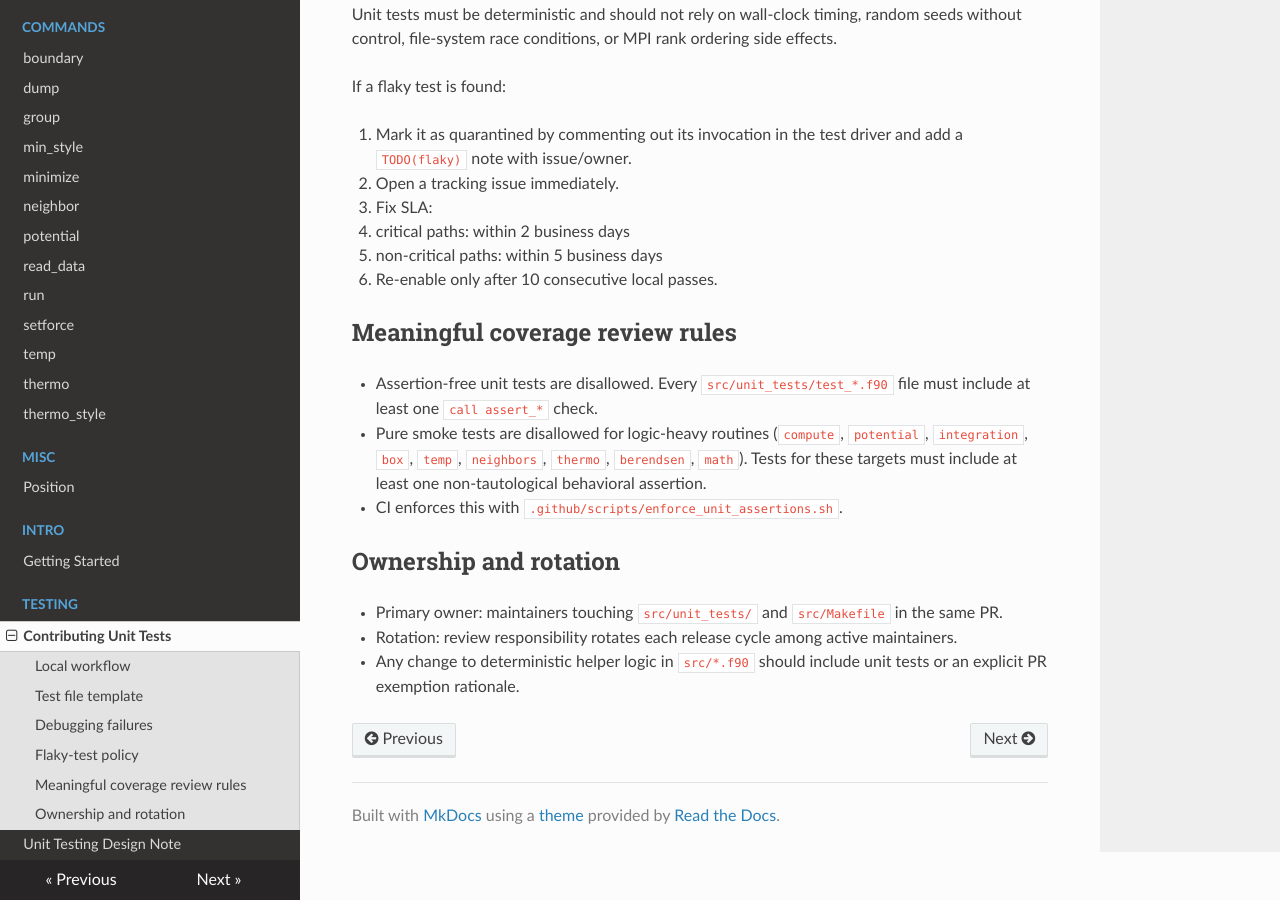
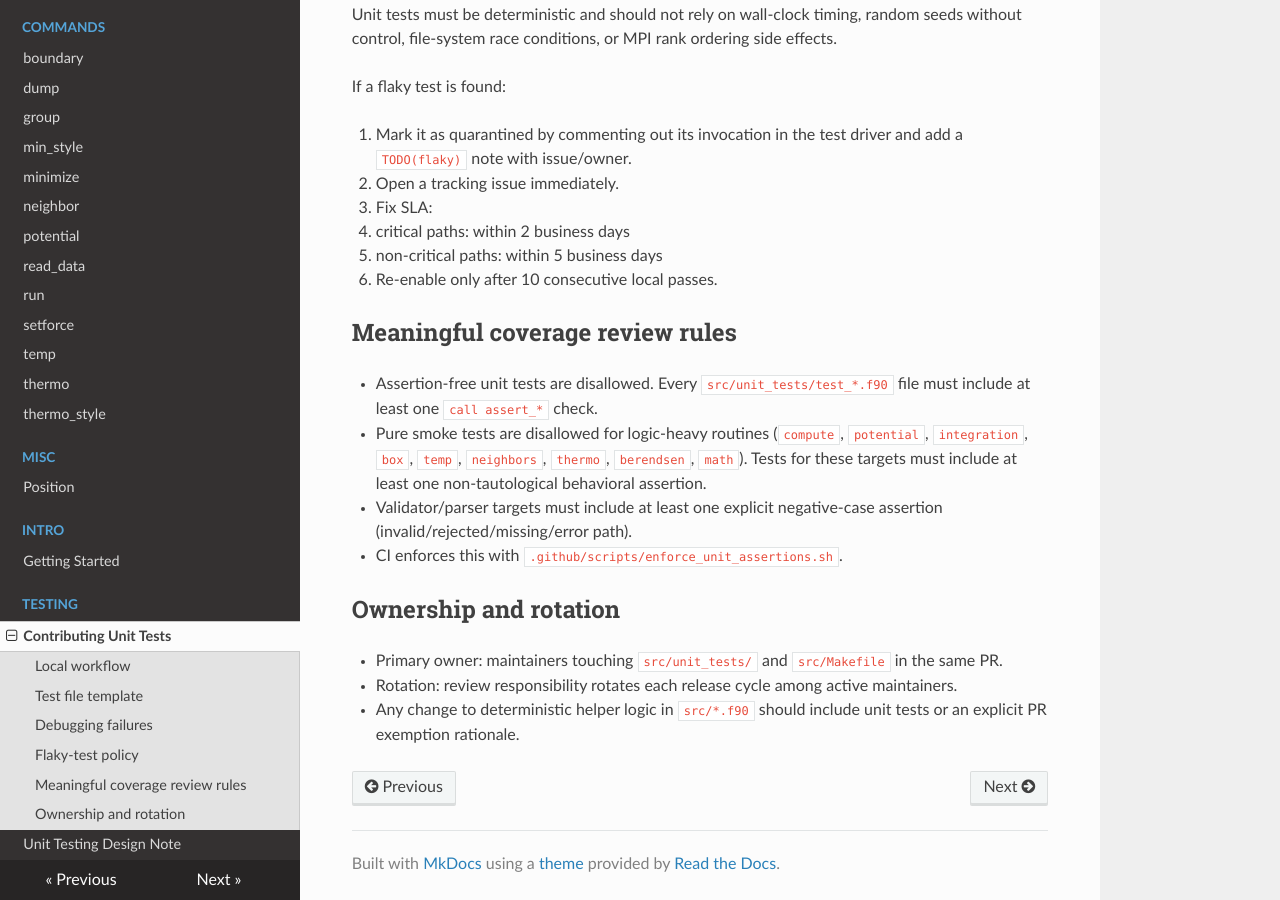
Before and after one commit to aselimov/vibeCAC, an MkDocs documentation site: the page built from docs/testing/contributing-unit-tests.md, in a window 1280 px wide and 900 px high, scrolled down 1342 px. Built offline with MkDocs 1.6.1, drawn with Linux system fonts in a browser that asks for light colours; nearby versions of some CDN libraries.

Commit message:
Enforce negative-case coverage for validator/parser unit tests

```diff
--- a/docs/testing/contributing-unit-tests.md
+++ b/docs/testing/contributing-unit-tests.md
@@ -71,6 +71,7 @@ If a flaky test is found:
 
 - Assertion-free unit tests are disallowed. Every `src/unit_tests/test_*.f90` file must include at least one `call assert_*` check.
 - Pure smoke tests are disallowed for logic-heavy routines (`compute`, `potential`, `integration`, `box`, `temp`, `neighbors`, `thermo`, `berendsen`, `math`). Tests for these targets must include at least one non-tautological behavioral assertion.
+- Validator/parser targets must include at least one explicit negative-case assertion (invalid/rejected/missing/error path).
 - CI enforces this with `.github/scripts/enforce_unit_assertions.sh`.
 
 ## Ownership and rotation
```
Also changed, not shown: implementation.md (+1 -1 lines), 1 other file.
